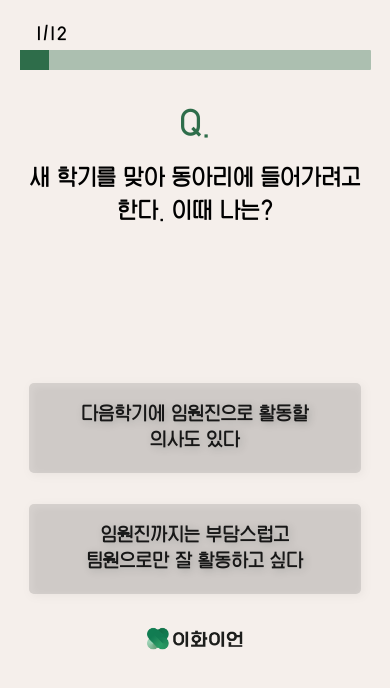
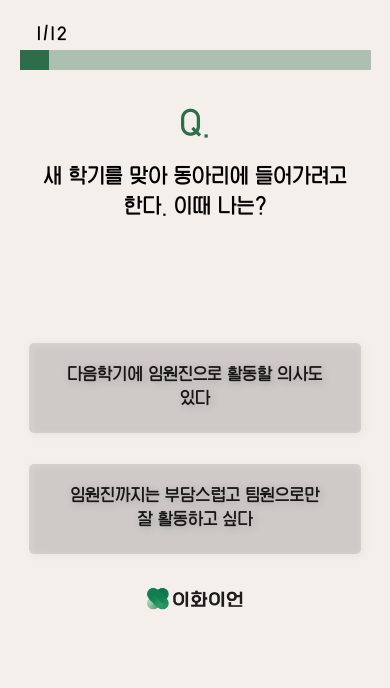
Before and after one commit to rkdmsals/ewha-mbti, a React (Create React App) app in the folder client/: page /test in a window 390 px wide. Shown: the top 688 px of the page. Built offline with nearby package versions, Linux system fonts and the light colour scheme.

Commit message:
테스트 페이지 폰트 크기, 길이 수정

```diff
--- a/client/src/components/views/TestPage/Test.css
+++ b/client/src/components/views/TestPage/Test.css
@@ -3,6 +3,7 @@
     height: 100vh;
     background: #F5EFEB;
     font-weight: 600;
+    box-sizing: border-box;
 }
 
 .TestPage {
@@ -51,7 +52,7 @@
 
 .TestQuestion {
     width: 360px;
-    height: 220px;
+    height: 180px;
     font-size: 26px;
     padding: 0 auto;
     text-align: center;
@@ -87,12 +88,13 @@
 
     .TestQuestion {
         width: 90%;
-        font-size: 24px;
+        font-size: 22px;
     }
 
     .Answer1,
     .Answer2 {
         width: 85%;
+        font-size: 18px;
     }
 
     .ProgressBar {
```
